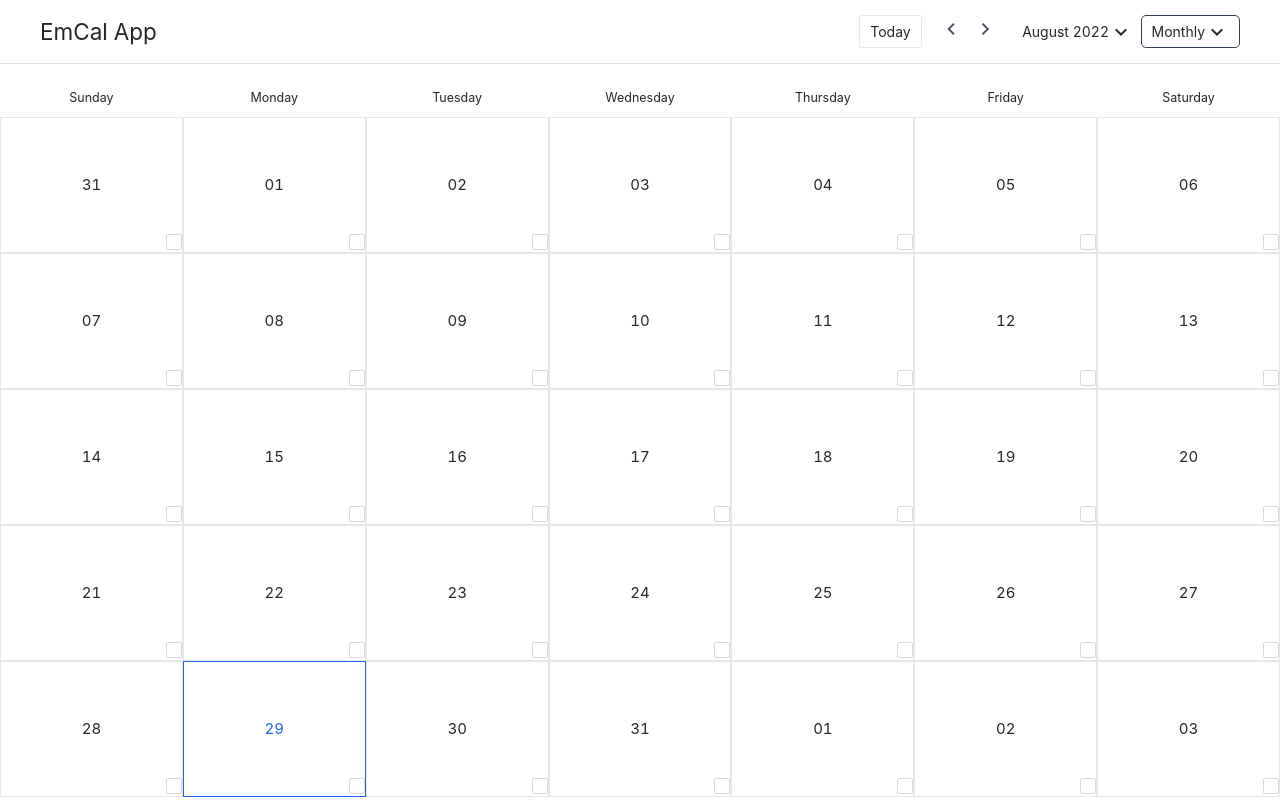
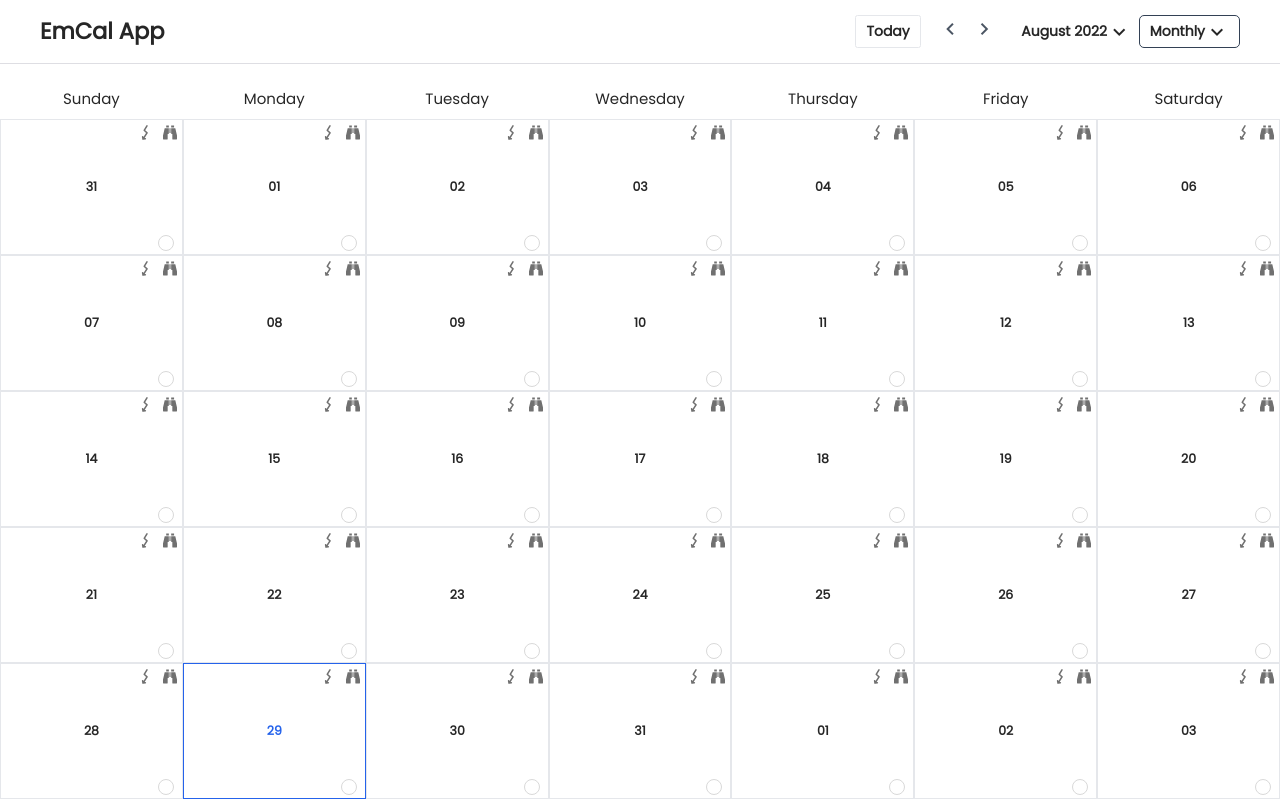
Before and after one commit to r33ldev/emcal, a React (Create React App) app: page / in a window 1280 px wide. Built offline with nearby package versions, Linux system fonts and the light colour scheme.

Commit message:
more features added

```diff
--- a/src/components/Header/Header.jsx
+++ b/src/components/Header/Header.jsx
@@ -97,7 +97,7 @@ const Header = () => {
     setOpenDatePicker(false);
   }
   return (
-    <header className='flex  px-16 py-6 items-center justify-between border-b border-[#DEDEE3]'>
+    <header className='flex font-poppins  font-semibold   px-16 py-6 items-center justify-between border-b border-[#DEDEE3]'>
       <p className='text-4xl'>
         EmCal <span>App</span>
       </p>
--- a/src/components/Modal/Modal.jsx
+++ b/src/components/Modal/Modal.jsx
@@ -37,7 +37,7 @@ const EventModal = () => {
     <Modal
       style={{
         top: 0,
-        margin: '0 0 0 auto',
+        margin: "0 0 0 auto",
       }}
       visible={true}
       closable={true}
@@ -108,10 +108,10 @@ const EventModal = () => {
         <div className='mt-14'>
           <Button
             type='primary'
-            className='bg-blue-600 w-full'
+            className='bg-[#1B76AF] w-full'
             onClick={handleSaveEvent}
           >
-            Update booking
+            Save changes
           </Button>
         </div>
       </div>
--- a/src/components/MonthlyView/Day.jsx
+++ b/src/components/MonthlyView/Day.jsx
@@ -1,27 +1,46 @@
-import { Checkbox } from 'antd';
-import React from 'react';
-import { useDispatch } from 'react-redux';
-import { openEventModal, setSelectedDay } from '../../redux/appslice';
-import { getCurrentDay } from '../../utils/utility';
+import { Radio } from "antd";
+import React, { useState } from "react";
+import { useDispatch, useSelector } from "react-redux";
+import { openEventModal, setSelectedDay } from "../../redux/appslice";
+import { getCurrentDay } from "../../utils/utility";
+import popularDateImg from "../../assets/popularDate.svg";
+import lowBookingRatioImg from "../../assets/lowBookingRatio.svg";
 const Day = ({ day }) => {
   const dispatch = useDispatch();
   const handleSelectADay = (e) => {
     dispatch(setSelectedDay(day));
     dispatch(openEventModal());
   };
+  const {selectedDay} = useSelector((state)=>state.app)
+  const [showAddButton, setShowAddButton] = useState(false);
   const onChange = () => {};
   return (
     <div
-      onClick={handleSelectADay}
-      className={`border  ${getCurrentDay(day)} flex flex-col items-center justify-center cursor-pointer relative`}
+      onMouseEnter={() => setShowAddButton(true)}
+      onMouseLeave={() => setShowAddButton(false)}
+      className={`border  ${getCurrentDay(
+        day
+      )} font-poppins  text-xl font-semibold flex flex-col items-center justify-center relative`}
     >
       <header className={`flex flex-col items-center`}>
-        <p className={` p-1 my-1 text-2xl text-center`}>
-          {day.format('DD')}
+        <p className='absolute top-2 right-2 flex gap-5'>
+          <img src={lowBookingRatioImg} alt='low booking ratio' width='10px' />
+          <img src={popularDateImg} alt='popular dates' width='14px' />
         </p>
+        <p className={` p-1 my-1  text-center`}>{day.format("DD")}</p>
         <p className='absolute bottom-0 right-0'>
-          <Checkbox onChange={onChange} />
+          <Radio onChange={onChange} />
         </p>
+        {showAddButton && (
+          <p
+            className='absolute bottom-[-.1rem] text-center cursor-pointer bg-[#0E689D] rounded-t-[5rem] py-3 px-5 duration-1000'
+            onClick={handleSelectADay}
+          >
+            <span className='material-icons-outlined cursor-pointer text-[#FFFFFF] font-light text-3xl'>
+              add
+            </span>
+          </p>
+        )}
       </header>
     </div>
   );
--- a/src/components/MonthlyView/Month.jsx
+++ b/src/components/MonthlyView/Month.jsx
@@ -17,7 +17,7 @@ export default function Month({ month }) {
       <div
         className={`mt-5 ${
           currentView === "Yearly" && "border"
-        } justify-center text-center grid grid-cols-7 grid-rows-1`}
+        } justify-center font-poppins  text-2xl font-medium  text-center grid grid-cols-7 grid-rows-1`}
       >
         {weekdays.map((day) => (
           <p className='mt-1 flex  p-4 justify-center'>{day}</p>
--- a/src/components/Shared/Week.jsx
+++ b/src/components/Shared/Week.jsx
@@ -5,7 +5,7 @@ import { getCurrentDay } from "../../utils/utility";
 const Week = ({ currentWeek }) => {
   return (
     <>
-      <div className=' ml-28  justify-center text-center grid grid-cols-7 grid-rows-1'>
+      <div className=' ml-28  justify-center text-center font-poppins  text-5xl font-light  grid grid-cols-7 grid-rows-1'>
         {currentWeek.map((weekday) => {
           return (
             <div
--- a/src/styles/styles.css
+++ b/src/styles/styles.css
@@ -1,3 +1,4 @@
+@import url('https://fonts.googleapis.com/css2?family=Poppins:wght@100;200;300;400&display=swap');
 @tailwind base;
 @tailwind components;
 @tailwind utilities;
@@ -7,7 +8,7 @@ html {
 }
 
 .App {
-  font-family: sans-serif;
+  font-family: 'Poppins', sans-serif;
   text-align: center;
 }
 
@@ -38,6 +39,6 @@ html {
 }
 
 .ant-picker.ant-picker-range {
-  visibility: hidden!important;
+  visibility: hidden !important;
   position: absolute
 }
--- a/src/utils/utility.js
+++ b/src/utils/utility.js
@@ -34,7 +34,6 @@ export const getWeekData = (week) => {
     return new Array(7).fill(null).map((el, i) => {
       if (idx === 0) {
         current++;
-        console.log("week: ", dayjs().weekday(current));
         return dayjs().weekday(current);
       }
       return new Array(6).fill(null).map((el, i) => {
@@ -64,8 +63,8 @@ export const getMinutes = () => {
 };
 
 export function getCurrentMinute() {
-  const minute = new Date().getMinutes() + 1;
-  const hour = new Date().getHours() + 1;
+  const minute = new Date().getMinutes() + 1; // 0 - 60
+  const hour = new Date().getHours() + 1; // 0 - 24
   const x = minute * hour;
   console.log("xy: ", hour, minute, x, x / 10);
   return Math.floor(x / 10);
--- a/tailwind.config.js
+++ b/tailwind.config.js
@@ -1,10 +1,14 @@
 module.exports = {
   purge: {
-    content: ['./src/**/*.{js,jsx,ts,tsx}', './public/index.html'],
+    content: ["./src/**/*.{js,jsx,ts,tsx}", "./public/index.html"],
   },
-  darkMode: 'media', // or 'media' or 'class'
+  darkMode: "media", // or 'media' or 'class'
   theme: {
-    extend: {},
+    extend: {
+      fontFamily: {
+        poppins: ["Poppins", "sans-serif"],
+      },
+    },
   },
   variants: {
     extend: {},
```
Also changed, not shown: src/assets/lowBookingRatio.svg (added), src/assets/popularDate.svg (added).
